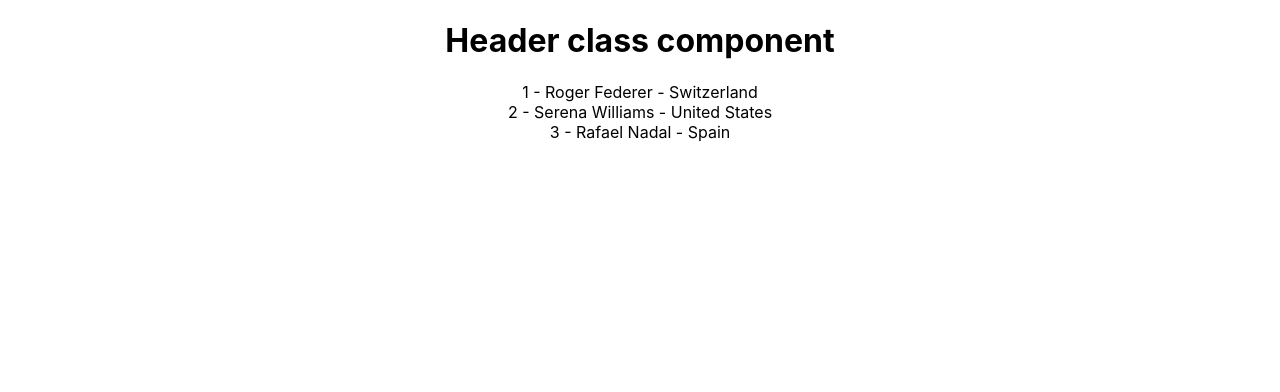
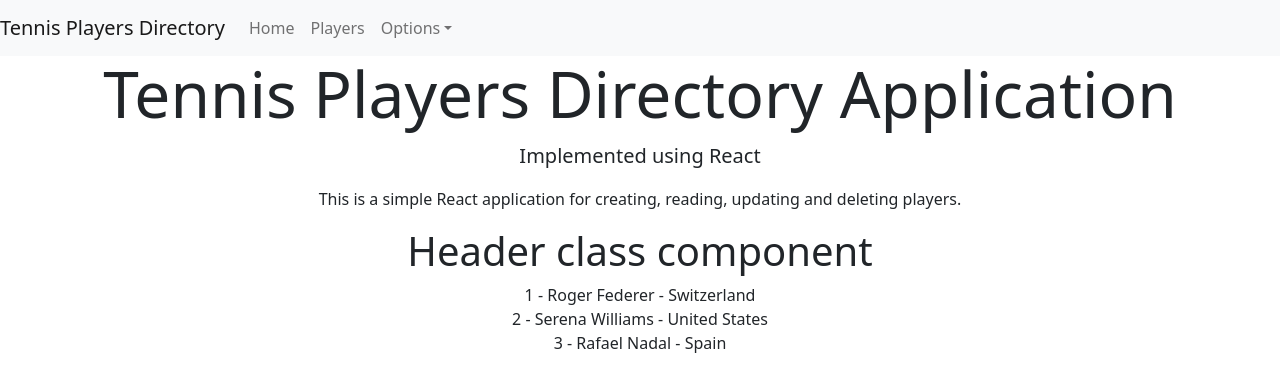
Before and after one commit to asharma51/players-directory, a React (Create React App) app: page / in a window 1280 px wide. Shown: the top 392 px of the page. Built offline with nearby package versions, Linux system fonts and the light colour scheme.

Commit message:
added navbar and jumbotron

```diff
--- a/package.json
+++ b/package.json
@@ -6,9 +6,11 @@
     "@testing-library/jest-dom": "^5.11.4",
     "@testing-library/react": "^11.1.0",
     "@testing-library/user-event": "^12.1.10",
+    "bootstrap": "^5.0.1",
     "react": "^17.0.2",
     "react-dom": "^17.0.2",
     "react-scripts": "4.0.3",
+    "reactstrap": "^8.9.0",
     "web-vitals": "^1.0.1"
   },
   "scripts": {
--- a/src/App.js
+++ b/src/App.js
@@ -1,10 +1,14 @@
 import './App.css';
 import Header from './components/Header';
 import Players from './components/Players';
+import NavBar from './components/NavBar';
+import Jumbo from './components/Jumbotron';
 
 function App() {
   return (
     <div className="App">
+      <NavBar/>
+      <Jumbo/>
       <Header/>
       <Players/>
     </div>
--- /dev/null
+++ b/src/components/Jumbotron.js
@@ -0,0 +1,16 @@
+import React from 'react';
+import { Jumbotron} from 'reactstrap';
+
+const Example = (props) => {
+  return (
+    <div>
+      <Jumbotron>
+        <h1 className="display-3">Tennis Players Directory Application</h1>
+        <p className="lead">Implemented using React</p>
+        <p>This is a simple React application for creating, reading, updating and deleting players.</p>
+      </Jumbotron>
+    </div>
+  );
+};
+
+export default Example;
--- /dev/null
+++ b/src/components/NavBar.js
@@ -0,0 +1,59 @@
+import React, { useState } from 'react';
+import {
+  Collapse,
+  Navbar,
+  NavbarToggler,
+  NavbarBrand,
+  Nav,
+  NavItem,
+  NavLink,
+  UncontrolledDropdown,
+  DropdownToggle,
+  DropdownMenu,
+  DropdownItem,
+  NavbarText
+} from 'reactstrap';
+
+const Example = (props) => {
+  const [isOpen, setIsOpen] = useState(false);
+
+  const toggle = () => setIsOpen(!isOpen);
+
+  return (
+    <div>
+      <Navbar color="light" light expand="md">
+        <NavbarBrand href="/">Tennis Players Directory</NavbarBrand>
+        <NavbarToggler onClick={toggle} />
+        <Collapse isOpen={isOpen} navbar>
+          <Nav className="mr-auto" navbar>
+            <NavItem>
+              <NavLink href="/components/">Home</NavLink>
+            </NavItem>
+            <NavItem>
+              <NavLink href="/components/">Players</NavLink>
+            </NavItem>
+            <UncontrolledDropdown nav inNavbar>
+              <DropdownToggle nav caret>
+                Options
+              </DropdownToggle>
+              <DropdownMenu right>
+                <DropdownItem>
+                  Option 1
+                </DropdownItem>
+                <DropdownItem>
+                  Option 2
+                </DropdownItem>
+                <DropdownItem divider />
+                <DropdownItem>
+                  Reset
+                </DropdownItem>
+              </DropdownMenu>
+            </UncontrolledDropdown>
+          </Nav>
+        </Collapse>
+      </Navbar>
+    </div>
+  );
+}
+
+export default Example;
--- a/src/index.js
+++ b/src/index.js
@@ -2,6 +2,7 @@ import React from 'react';
 import ReactDOM from 'react-dom';
 import './index.css';
 import App from './App';
+import 'bootstrap/dist/css/bootstrap.min.css';
 import reportWebVitals from './reportWebVitals';
 
 ReactDOM.render(
```
Also changed, not shown: 1 other file (tests, documents, lock files or other folders).
